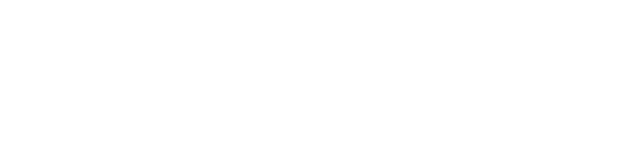
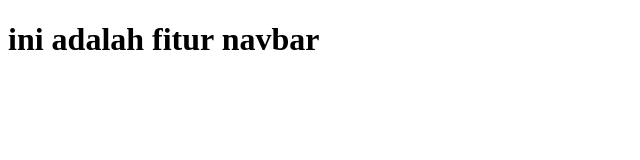
Before and after one commit to lifbasya/latihan-ekstrakulikuler, a plain HTML site: page index.html in a window 1280 px wide. Shown: the whole page, without its empty margins (0-640 px from the left). Drawn offline with Linux system fonts and the light colour scheme.

Commit message:
feat: nambah title navbar

```diff
--- a/index.html
+++ b/index.html
@@ -6,6 +6,6 @@
     <title>Document</title>
 </head>
 <body>
-
+    <h1>ini adalah fitur navbar</h1>
 </body>
 </html>
```
